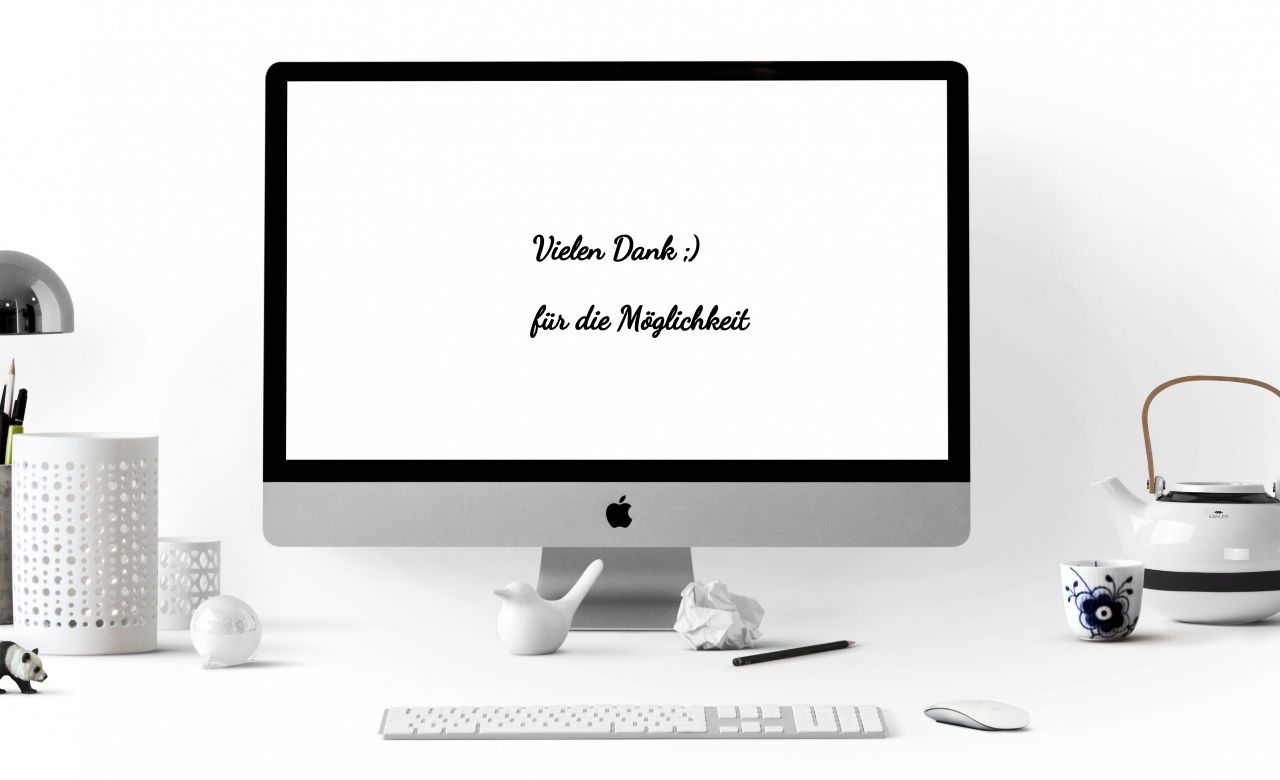
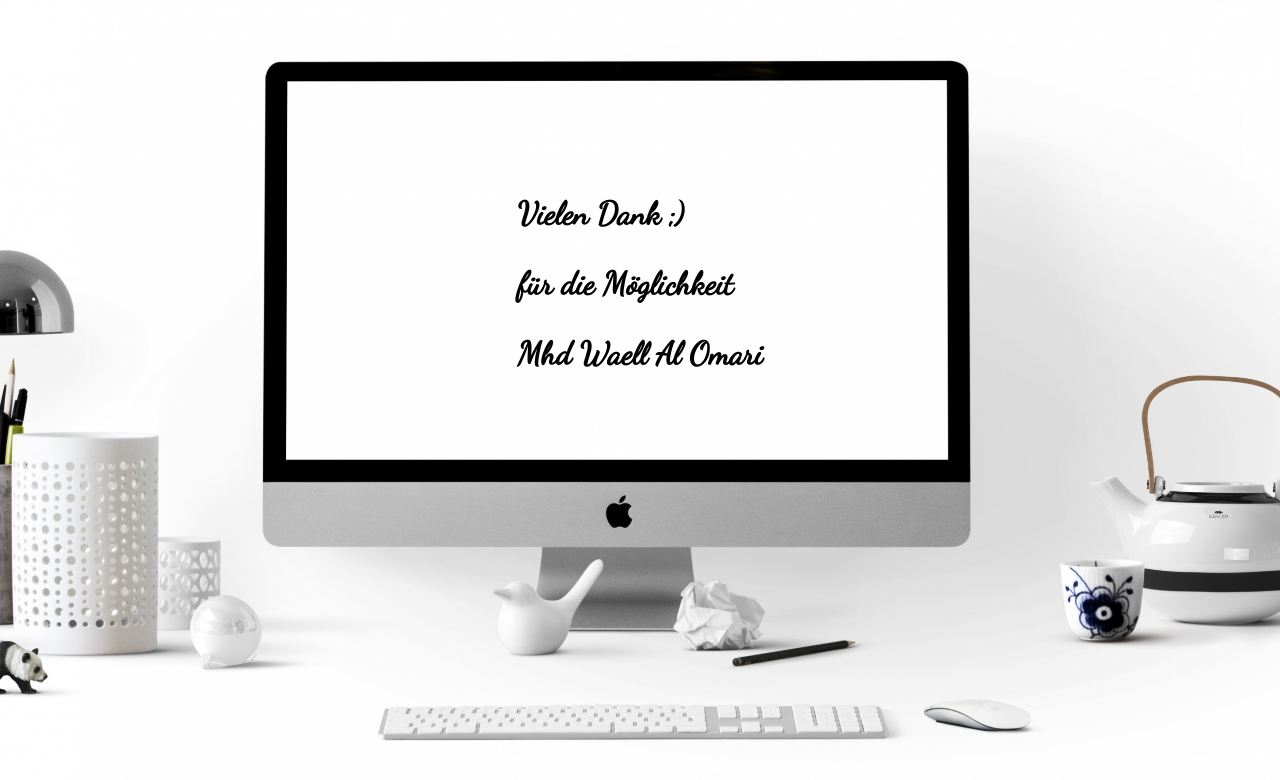
Before and after one commit to waellomari/microsite, a plain HTML site: page microsite/index.html in a window 1280 px wide. Shown: the part 116-896 px from the top of the page. Drawn offline with Linux system fonts and the light colour scheme.

Commit message:
Add files via upload

```diff
--- a/microsite/index.html
+++ b/microsite/index.html
@@ -15,6 +15,7 @@
       <h1 class="my-text">
         <p>Vielen Dank ;)</p>
         <p>für die Möglichkeit</p>
+        <p>Mhd Waell Al Omari</p>
       </h1>
     </div>
   </body>
```
